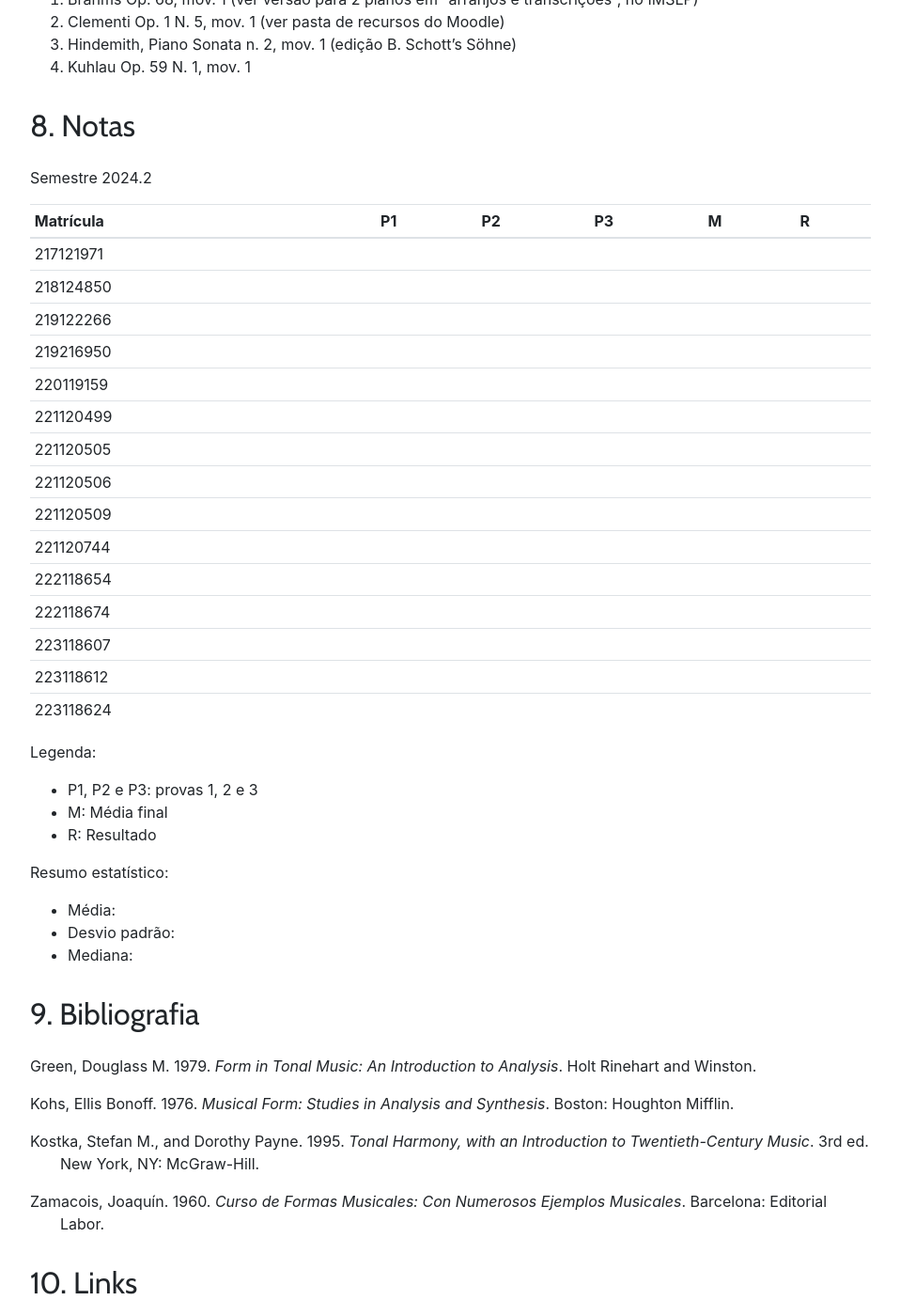
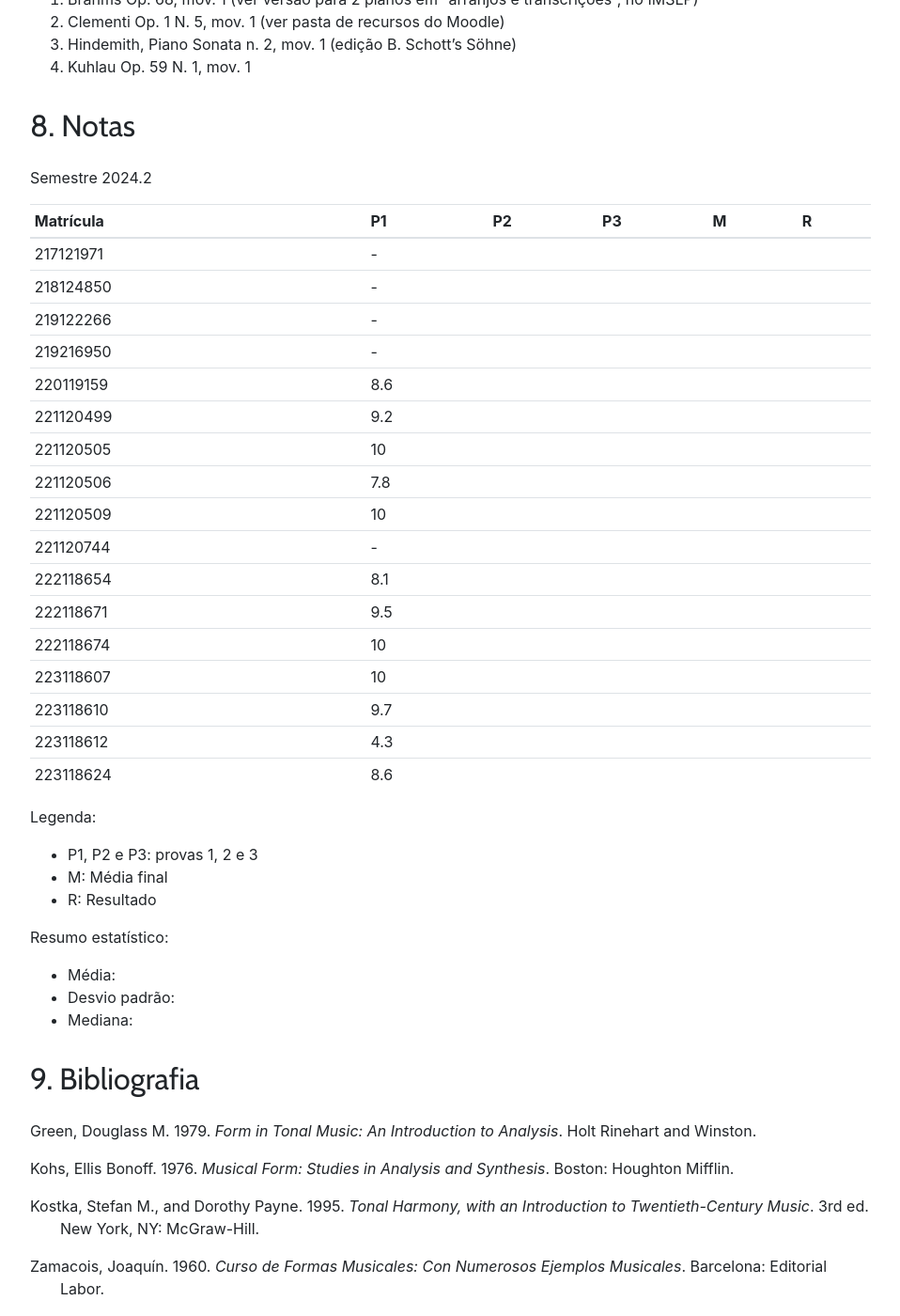
Before and after one commit to kroger/genosmus, a Jekyll site: the page built from _marcos/musa72.md, in a window 1280 px wide and 1400 px high, scrolled down 4904 px. Shown: the whole window at 94% size, without its empty margins (68-1026 px from the left). Built offline with Jekyll 4.4.1, drawn with Linux system fonts in a browser that asks for light colours; nearby versions of some CDN libraries; the table of contents is made by our own code.

Commit message:
Insere notas da prova 1

```diff
--- a/_marcos/musa72.md
+++ b/_marcos/musa72.md
@@ -193,21 +193,23 @@ Semestre 2024.2
 
 | Matrícula | P1   | P2   | P3   | M    | R    |
 | --------- | :--- | :--- | :--- | :--- | :--- |
-| 217121971 |      |      |      |      |      |
-| 218124850 |      |      |      |      |      |
-| 219122266 |      |      |      |      |      |
-| 219216950 |      |      |      |      |      |
-| 220119159 |      |      |      |      |      |
-| 221120499 |      |      |      |      |      |
-| 221120505 |      |      |      |      |      |
-| 221120506 |      |      |      |      |      |
-| 221120509 |      |      |      |      |      |
-| 221120744 |      |      |      |      |      |
-| 222118654 |      |      |      |      |      |
-| 222118674 |      |      |      |      |      |
-| 223118607 |      |      |      |      |      |
-| 223118612 |      |      |      |      |      |
-| 223118624 |      |      |      |      |      |
+| 217121971 | -    |      |      |      |      |
+| 218124850 | -    |      |      |      |      |
+| 219122266 | -    |      |      |      |      |
+| 219216950 | -    |      |      |      |      |
+| 220119159 | 8.6  |      |      |      |      |
+| 221120499 | 9.2  |      |      |      |      |
+| 221120505 | 10   |      |      |      |      |
+| 221120506 | 7.8  |      |      |      |      |
+| 221120509 | 10   |      |      |      |      |
+| 221120744 | -    |      |      |      |      |
+| 222118654 | 8.1  |      |      |      |      |
+| 222118671 | 9.5  |      |      |      |      |
+| 222118674 | 10   |      |      |      |      |
+| 223118607 | 10   |      |      |      |      |
+| 223118610 | 9.7  |      |      |      |      |
+| 223118612 | 4.3  |      |      |      |      |
+| 223118624 | 8.6  |      |      |      |      |
 {: .table .table-sm}
 
 Legenda:
```
Also changed, not shown: _marcos/musa70.md (+15 -15 lines).
